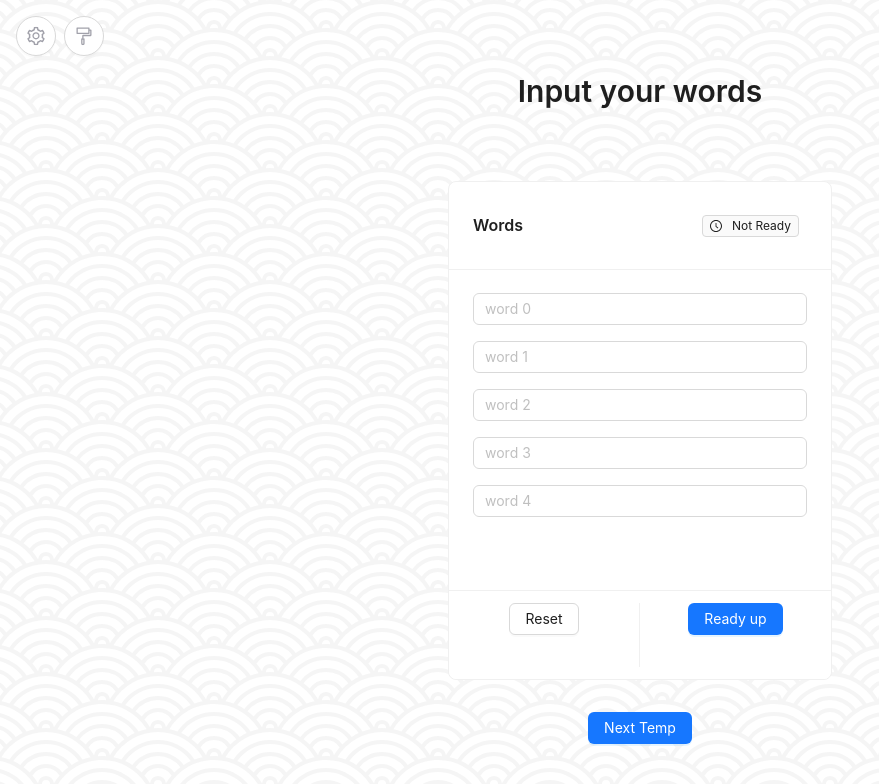
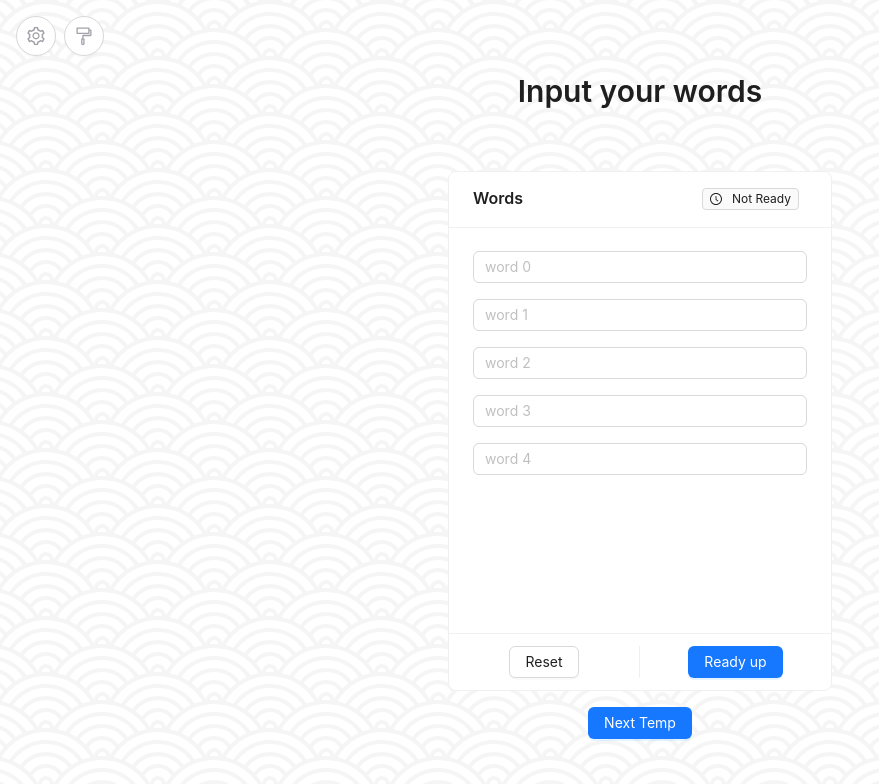
Before and after one commit to Abdo-reda/Cardey-B, a Vue app: page /begin-game in a window 1280 px wide. Shown: the top 784 px of the page, without its empty margins (0-879 px from the left). Built offline with nearby package versions, Linux system fonts and the light colour scheme.

Commit message:
fixed weird layout issues, added some notes and enhancments in readme

```diff
--- a/src/core/models/gameState.ts
+++ b/src/core/models/gameState.ts
@@ -1,3 +1,4 @@
+import { RoutesEnum } from '../enums/routesEnum';
 import type { IGameSettings } from '../interfaces/gameSettingsInterface';
 import type { IGameState } from '../interfaces/gameStateInterface';
 import type { IPlayer } from '../interfaces/playerInterface';
@@ -6,6 +7,7 @@ import type { ITeam } from '../interfaces/teamInterface';
 export class GameState implements IGameState {
 	teams: ITeam[] = [];
 	players: IPlayer[] = [];
+	// currentRoute: RoutesEnum = RoutesEnum.HOME;
 	gameSettings: IGameSettings = {
 		numberOfPlayers: 5,
 		numberOfTeams: 3,
--- a/src/core/services/gameService.ts
+++ b/src/core/services/gameService.ts
@@ -19,7 +19,6 @@ export class GameService implements IGameService {
 
 	constructor() {
 		this.gameState = ref(new GameState());
-		this.initTeams(20);
 	}
 
 	async joinGameAsync(): Promise<void> {
--- a/src/views/BeginGameView.vue
+++ b/src/views/BeginGameView.vue
@@ -6,6 +6,7 @@ import { RoutesEnum } from '@/core/enums/routesEnum';
 import { CheckCircleOutlined, ClockCircleOutlined } from '@ant-design/icons-vue';
 import { GameServiceKey } from '@/core/constants/injectionKeys';
 import type { IPlayer } from '@/core/interfaces/playerInterface';
+import { ColorsEnum } from '@/core/enums/colorsEnum';
 
 const gameService = inject(GameServiceKey)!;
 
@@ -74,7 +75,7 @@ initWords(gameService.gameState.value.gameSettings.wordsPerPlayer);
 </script>
 
 <template>
-    <div class="grid row-span-12 p-4 gap-y-8">
+    <div class="grid row-span-12 p-4 gap-y-4">
         <div class="row-span-2 text-center">
             <TypographyTitle :level="2"> Input your words </TypographyTitle>
         </div>
@@ -89,7 +90,8 @@ initWords(gameService.gameState.value.gameSettings.wordsPerPlayer);
                     </div>
                 </AvatarGroup>
             </Card> -->
-            <Card title="Words" class="w-full grid max-w-sm" :body-style="{ 'overflow': 'auto' }">
+            <Card title="Words" class="w-full flex flex-col max-w-sm"
+                :body-style="{ 'overflow': 'auto', 'flex': '1 1 0%' }">
                 <template #extra>
                     <Tag v-if="readyState" color="success">
                         <template #icon>
--- a/src/views/GamePhaseView.vue
+++ b/src/views/GamePhaseView.vue
@@ -32,7 +32,8 @@ function nextTemp() {
             <TypographyText> {{ description }} </TypographyText>
         </div>
         <div class="row-span-10 overflow-hidden w-full flex gap-x-4 justify-center">
-            <Card title="Game Order" class="w-full grid max-w-sm" :body-style="{ 'overflow': 'auto' }">
+            <Card title="Game Order" class="w-full flex flex-col max-w-sm"
+                :body-style="{ 'overflow': 'auto', 'flex': '1 1 0%' }">
                 <div class="flex flex-col justify-center items-center text-center">
                     <div class="flex flex-col gap-y-4">
                         <div v-for="team in gameService.gameState.value.teams" :key="team.id">
--- a/src/views/PlayingWordView.vue
+++ b/src/views/PlayingWordView.vue
@@ -19,6 +19,9 @@ function passWord() {
 </script>
 
 <template>
+    <!-- TODO: update the views -->
+    <!-- If you are not the current player, then you only see the timer.  -->
+    <!-- If you are in the opposite team, you can see the word? maybe? -->
     <div class="h-full">
         <div class="flex flex-col gap-y-4 justify-center items-center p-4 h-full">
             <p class="text-3xl font-medium text-gray-400"> {{ timer }} </p>
```
Also changed, not shown: src/core/constants/recieversMap.ts (+7 -0 lines), 1 other file (tests, documents, lock files or other folders).
